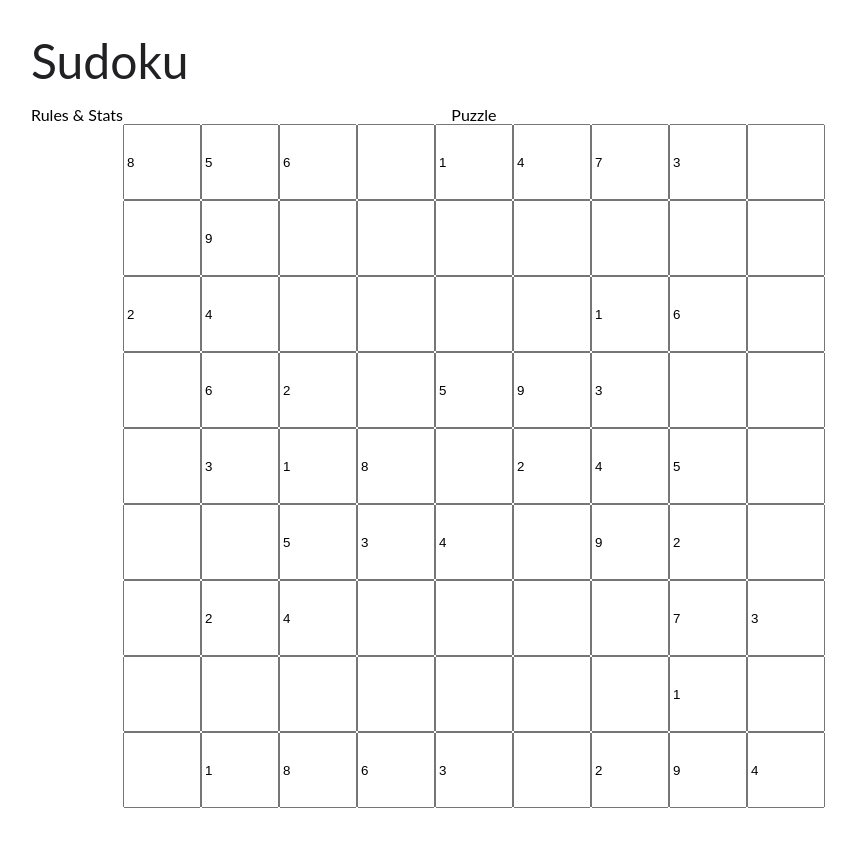
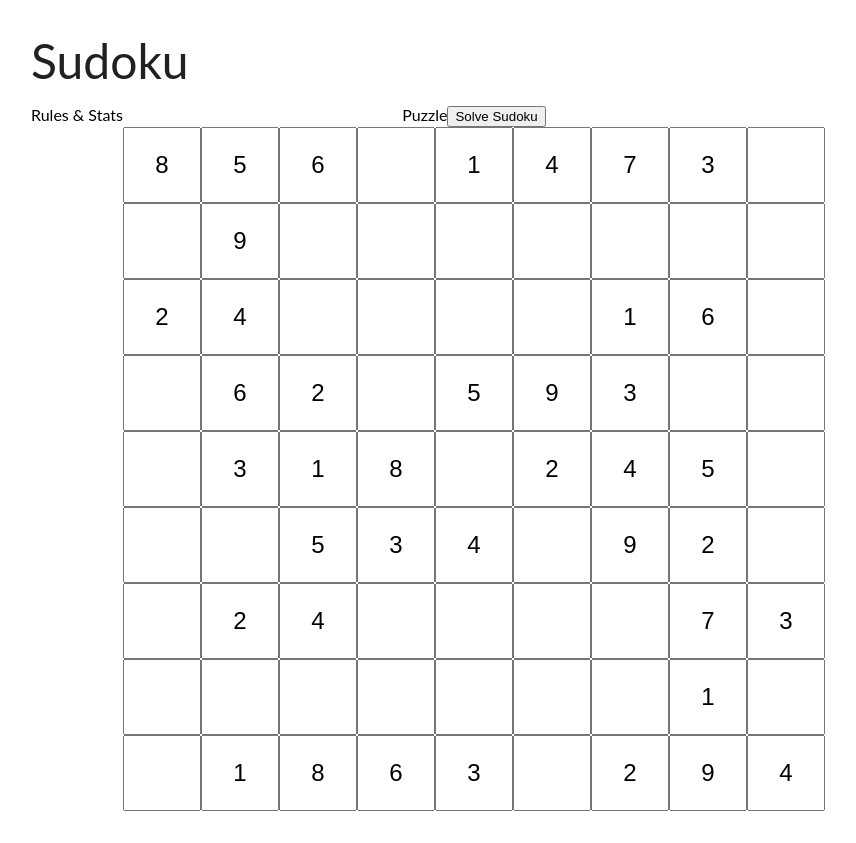
Before and after one commit to vramanalj/sudoku, a React (Create React App) app: page / in a window 1280 px wide. Shown: the whole page, without its empty margins (1-857 px from the left). Built offline with nearby package versions, Linux system fonts and the light colour scheme.

Commit message:
sudoku logic implemented

```diff
--- a/package.json
+++ b/package.json
@@ -7,6 +7,7 @@
     "@testing-library/react": "^11.2.6",
     "@testing-library/user-event": "^12.8.3",
     "bootstrap": "^4.6.0",
+    "lodash": "^4.17.21",
     "node-sass": "^5.0.0",
     "react": "^17.0.2",
     "react-bootstrap": "^1.5.2",
--- a/src/App.js
+++ b/src/App.js
@@ -1,14 +1,94 @@
 import logo from './logo.svg';
 import './App.scss';
 import SudokuInputBox from './components/SudokuInputBox';
+import { indexOf, lastIndexOf, clone, intersection, flatten, zip } from 'lodash'
+import {initialBoards} from './initialBoards';
+import { Button } from 'react-bootstrap'
+import React, { useState, useEffect } from 'react';
 
-import {initialBoards} from './initialBoards';
-
-function validateSudokuEntry(e){
-  console.log('Cell id: '+e.target.id+' Cell Value: '+e.target.value)
-}
 
 function App() {
+  const[boardData,setBoardData] = useState(initialBoards[0]);
+
+  function solveSudoku(){
+    let boardDataSolution=clone(boardData);
+    boardDataSolution.map((row,rowIndex)=>
+      row.map((cell,columnIndex)=>
+        {
+          if(cell===0){
+            for(let i=1;i<=9;i++){
+              boardDataSolution[rowIndex][columnIndex]=i;
+              if(isSudokuEntryValid(boardDataSolution,rowIndex,columnIndex)) {
+                break;
+              }
+            }
+          }
+        }
+      )
+    )
+    let newBoard=[...boardDataSolution];
+    console.log(newBoard===boardDataSolution);
+    console.log('Final Sol: '+boardDataSolution);
+
+    setBoardData([]);
+    setTimeout(() => {
+      setBoardData(newBoard);
+    }, 1);
+    // initialBoards[0]=boardData
+  }
+
+  function isSudokuEntryValid(boardDataToValidate,row,col){
+    const gridGroups=[[0,1,2],[3,4,5],[6,7,8]];
+    console.log(boardDataToValidate);
+    let columnData=[];
+    let rowData=[];
+    Array.from(Array(9).keys()).map(index=>
+      rowData.push(boardDataToValidate[row][index])
+    );
+    Array.from(Array(9).keys()).map(index=>
+      columnData.push(boardDataToValidate[index][col])
+    );
+
+    let gridRowsToCheck=flatten(gridGroups.filter((grid=>{
+      return grid.includes(row)
+    })));
+    let gridColumnsToCheck=flatten(gridGroups.filter((grid=>{
+      return grid.includes(col)
+    })));
+
+    console.log(gridRowsToCheck);
+    console.log(gridColumnsToCheck);
+    let gridData=[]
+    gridRowsToCheck.map(rowIndex=>
+      gridColumnsToCheck.map(colIndex=>
+        gridData.push(boardDataToValidate[rowIndex][colIndex])
+      )
+    )
+
+    console.log(gridData);
+
+    let duplicateFoundinColumn = indexOf(columnData,boardDataToValidate[row][col]) !== lastIndexOf(columnData,boardDataToValidate[row][col]);
+    let duplicateFoundinRow = indexOf(rowData,boardDataToValidate[row][col]) !== lastIndexOf(rowData,boardDataToValidate[row][col]);
+    let duplicateFoundinGrid = indexOf(gridData,boardDataToValidate[row][col]) !== lastIndexOf(gridData,boardDataToValidate[row][col]);
+
+    console.log("Duplicate Found in Column"+duplicateFoundinColumn);
+    console.log("Duplicate Found in Row"+duplicateFoundinRow);
+    console.log("Duplicate Found in Grid"+duplicateFoundinGrid);
+    if(duplicateFoundinColumn || duplicateFoundinRow || duplicateFoundinGrid){
+      return false;
+    }
+    return true;
+  }
+
+  function updateSudokuData(e){
+    let row = +e.target.id.substring(4,5);
+    let col = +e.target.id.substring(10,11);
+    console.log('Row: '+row+' Col: '+col);
+    initialBoards[0][row][col] = clone(parseInt(e.target.value));
+    console.log('Entry Validity: '+isSudokuEntryValid(initialBoards[0],row,col));
+  }
+
+
   return (
     <div className="App">
       <header className="App-header">
@@ -20,12 +100,13 @@ function App() {
         </aside>
         <main>
           Puzzle
-          {initialBoards[0].map(((rowData,rowIndex)=>{
+          <Button onClick={solveSudoku}>Solve Sudoku</Button>
+          {boardData && boardData.map(((rowData,rowIndex)=>{
             return (
             <div key={'row-'+rowIndex}>
               {rowData.map((cell,index)=>{
                 return (
-                <SudokuInputBox value={cell} validate={validateSudokuEntry}
+                <SudokuInputBox updateSudokuData={updateSudokuData} value={cell} validate={isSudokuEntryValid}
                 id={'row-'+rowIndex+'-col-'+index}
                 key={'row-'+rowIndex+'-col-'+index} />
                 )
--- a/src/components/SudokuInputBox.js
+++ b/src/components/SudokuInputBox.js
@@ -10,7 +10,7 @@ export default function SudokuInputBox(props) {
         <Form.Control id={props.id} value={cellVal!==0?cellVal:''} className="sudokuCell" type="number"
         onChange={(e)=>{
             setCellVal(e.target.value)
-            props.validate(e)}
+            props.updateSudokuData(e)}
         }/>
     )
 }
--- a/src/components/SudokuInputBox.scss
+++ b/src/components/SudokuInputBox.scss
@@ -1,4 +1,16 @@
 .sudokuCell {
     width: 70px;
     height: 70px;
+    text-align: center;
+    font-size: 1.5rem;
 }
+input::-webkit-outer-spin-button,
+input::-webkit-inner-spin-button {
+  -webkit-appearance: none;
+  margin: 0;
+}
+
+/* Firefox */
+input[type=number] {
+  -moz-appearance: textfield;
+}
```
